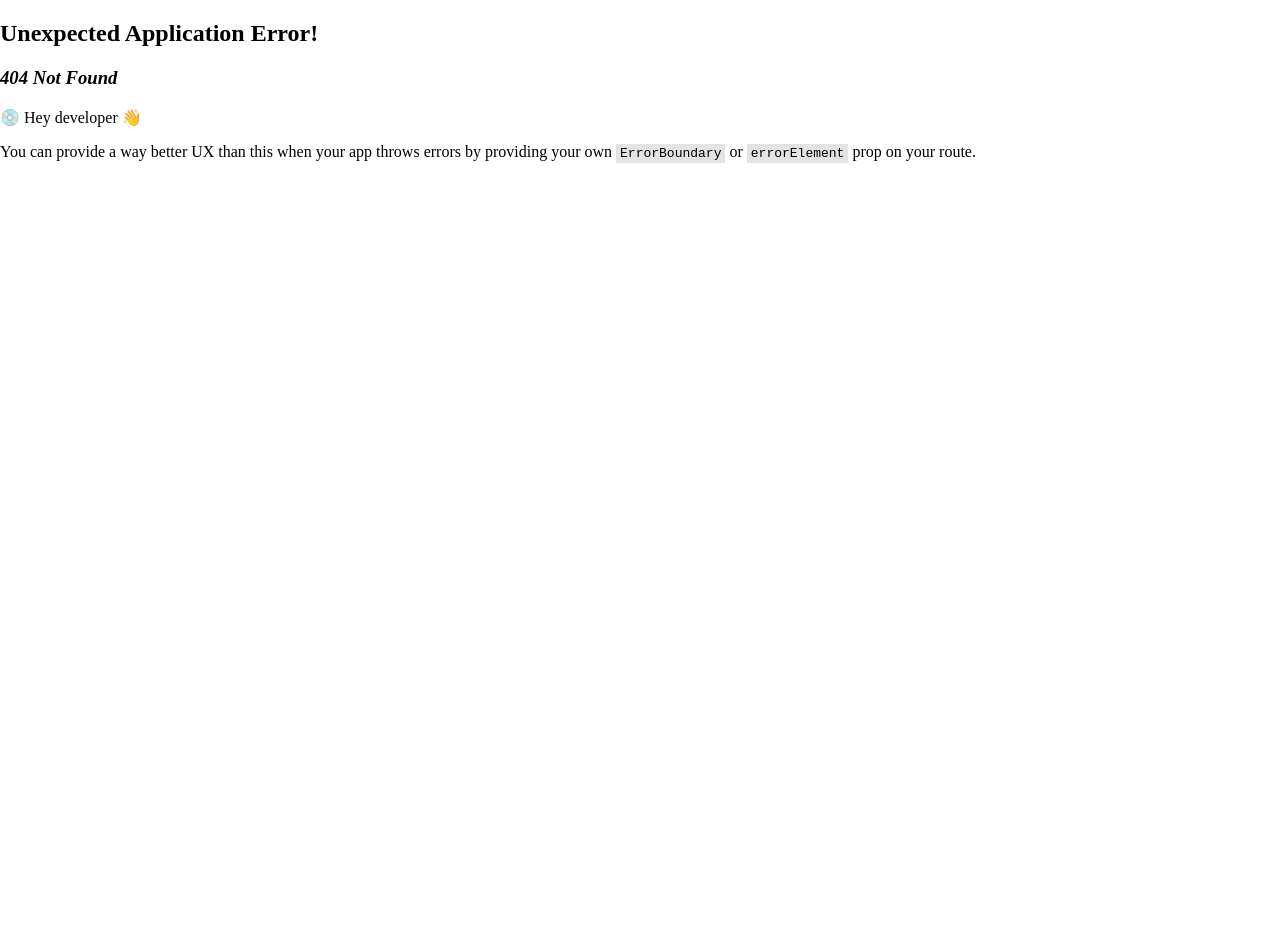
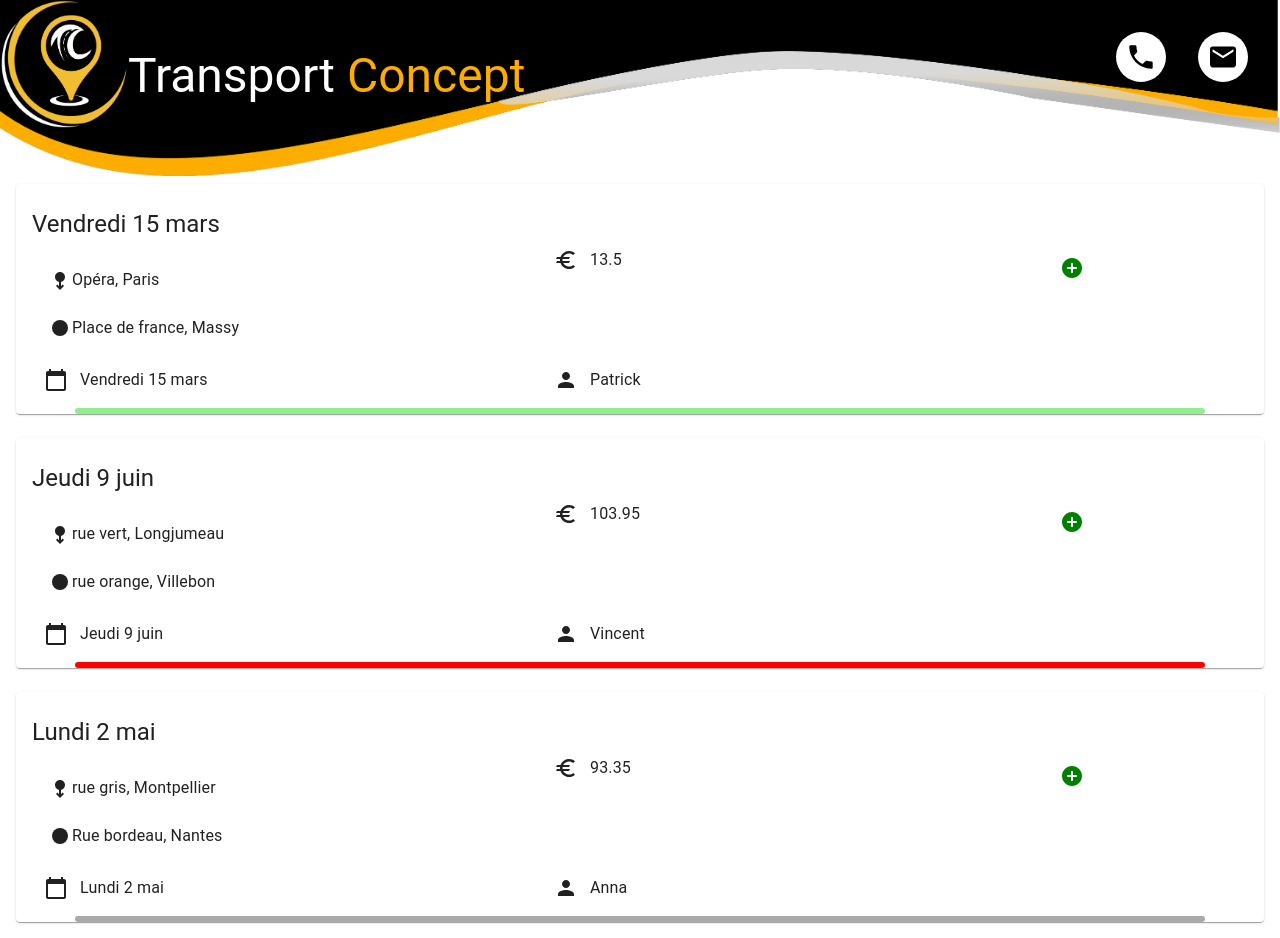
Before and after one commit to my-concept/transport-concept, a React (Vite) app: page /commandHistory in a window 1280 px wide. Before the commit this address had no page. Before the commit the page ends 800 px from the top, so only its background shows below. Built offline with nearby package versions, Linux system fonts and the light colour scheme.

Commit message:
add commandHistory*

```diff
--- a/src/components/CarList.tsx
+++ b/src/components/CarList.tsx
@@ -6,29 +6,8 @@ import { DriverType } from "./types/genericTypes";
 export const CarList = () => {
   const users = useSelector((state) => state.users.users);
 
-  const carLists = users.map(
-    ({
-      name,
-      timeFromPoint,
-      stars,
-      price,
-      formula,
-      nbOfPassenger,
-      timeEstimated,
-      scheduledDropOff,
-    }: DriverType) => (
-      <CommandCard
-        key={name}
-        name={name}
-        timeFromPoint={timeFromPoint}
-        stars={stars}
-        price={price}
-        formula={formula}
-        nbOfPassenger={nbOfPassenger}
-        timeEstimated={timeEstimated}
-        scheduledDropOff={scheduledDropOff}
-      />
-    )
-  );
+  const carLists = users.map((user: DriverType) => (
+    <CommandCard key={user.name} {...user} />
+  ));
   return <Box>{carLists}</Box>;
 };
--- a/src/components/CommandCard.tsx
+++ b/src/components/CommandCard.tsx
@@ -33,18 +33,10 @@ export const CommandCard = ({
     setListIsActive(!listIsActive);
   };
 
-  const otherDriver = users.filter((user) => user.name !== name);
+  const otherDriver = users.filter((user: DriverType) => user.name !== name);
   const displayOtherDriver = otherDriver.map((driver: DriverType) => (
-    <DriverList
-      key={driver.name}
-      name={driver.name}
-      timeEstimated={driver.timeEstimated}
-      nbOfPassenger={driver.nbOfPassenger}
-      stars={driver.stars}
-      price={driver.stars}
-    />
+    <DriverList key={driver.name} {...driver} />
   ));
-  console.log(displayOtherDriver);
 
   return (
     <>
--- /dev/null
+++ b/src/components/CommandHistory.tsx
@@ -0,0 +1,11 @@
+import { TaxiRideHistoryList } from "./TaxiRideHistoryList";
+import { useSelector } from "react-redux";
+import { RideType } from "./types/genericTypes";
+
+export const CommandHistory = () => {
+  const rides = useSelector((state) => state.rides.rides);
+  const displayRidesHistory = rides.map((ride: RideType) => (
+    <TaxiRideHistoryList key={ride.driverName} {...ride} />
+  ));
+  return <div>{displayRidesHistory}</div>;
+};
--- a/src/components/DriverList.tsx
+++ b/src/components/DriverList.tsx
@@ -18,12 +18,14 @@ const CustomListItemIcon = styled(ListItemIcon)`
 export const DriverList = (driverInfo: DriverType) => {
   return (
     <List>
-      <ListItem
+      <ListItem>
+        <List
           sx={{
             paddingTop: 0,
             display: "flex",
             justifyContent: "center",
             margin: "auto",
+            width: "100%",
           }}
         >
           <ListItem>
@@ -50,6 +52,7 @@ export const DriverList = (driverInfo: DriverType) => {
               <StarsIcon />
             </CustomListItemIcon>
           </ListItem>
+        </List>
       </ListItem>
     </List>
   );
--- a/src/components/FakeData/Drivers/Drivers.ts
+++ b/src/components/FakeData/Drivers/Drivers.ts
@@ -14,7 +14,7 @@ export default [
         name: "Vincent",
         timeFromPoint: 5.69,
         stars: 3,
-        price: 13.5,
+        price: 9,
         formula: "VIP",
         nbOfPassenger: 2,
         timeEstimated: 5,
@@ -26,7 +26,7 @@ export default [
         name: "Anna",
         timeFromPoint: 7.12,
         stars: 4,
-        price: 16.5,
+        price: 26.5,
         formula: "Taxi",
         nbOfPassenger: 4,
         timeEstimated: 9,
--- /dev/null
+++ b/src/components/FakeData/rides/rides.ts
@@ -0,0 +1,36 @@
+export default [
+    {
+        driverName:"Patrick",
+        startingPoint: "Opéra, Paris",
+        pointOfArrival: "Place de france, Massy",
+        price: 13.5,
+        formula: "Comfort",
+        nbOfPassenger: 3,
+        droppedOffTime: "14h53",
+        date:'Vendredi 15 mars',
+        status:"Done"
+    },
+     {
+        driverName:"Vincent",
+        startingPoint: "rue vert, Longjumeau",
+        pointOfArrival: "rue orange, Villebon",
+        price: 103.95,
+        formula: "VIP",
+        nbOfPassenger: 3,
+        droppedOffTime: "10h56",
+        date:'Jeudi 9 juin',
+        status:"Cancelled"
+
+    },
+    {
+        driverName:"Anna",
+        startingPoint: "rue gris, Montpellier",
+        pointOfArrival: "Rue bordeau, Nantes",
+        price: 93.35,
+        formula: "Taxi",
+        nbOfPassenger: 5,
+        droppedOffTime: "02h11",
+        date:'Lundi 2 mai',
+        status:"Pending"
+    }
+]
--- /dev/null
+++ b/src/components/TaxiRideHistoryList.tsx
@@ -0,0 +1,95 @@
+import SwipeDownAltIcon from "@mui/icons-material/SwipeDownAlt";
+import { Box } from "@mui/system";
+import Grid from "@mui/material/Grid";
+import { Paper, Typography } from "@mui/material";
+import EuroIcon from "@mui/icons-material/Euro";
+import PersonIcon from "@mui/icons-material/Person";
+import CalendarTodayIcon from "@mui/icons-material/CalendarToday";
+import AddCircleRoundedIcon from "@mui/icons-material/AddCircleRounded";
+import Divider from "@mui/material/Divider";
+import List from "@mui/material/List";
+import ListItemText from "@mui/material/ListItemText";
+import ListItem from "@mui/material/ListItem";
+import FiberManualRecordIcon from "@mui/icons-material/FiberManualRecord";
+import { RideType } from "./types/genericTypes";
+import { styled } from "@mui/material";
+import IconButton from "@mui/material/IconButton";
+
+const CustomGrid = styled(Grid)`
+  display: flex;
+  flexdirection: row;
+`;
+
+export const TaxiRideHistoryList = ({
+  startingPoint,
+  pointOfArrival,
+  price,
+  driverName,
+  date,
+  status,
+}: RideType) => {
+  const statusColor =
+    status === "Done"
+      ? "lightgreen"
+      : status === "Cancelled"
+      ? "red"
+      : "darkgrey";
+
+  return (
+    <Box sx={{ flexGrow: 1, padding: "1em" }}>
+      <Paper>
+        <Grid container spacing={1} padding={2}>
+          <Grid item xs={12}>
+            <Typography variant="h5">{date}</Typography>
+          </Grid>
+
+          <Grid item xs={5}>
+            <List>
+              <ListItem>
+                <SwipeDownAltIcon />
+                <ListItemText>{startingPoint}</ListItemText>
+              </ListItem>
+              <ListItem>
+                <FiberManualRecordIcon />
+                <ListItemText>{pointOfArrival}</ListItemText>
+              </ListItem>
+            </List>
+          </Grid>
+
+          <CustomGrid item xs={5}>
+            <EuroIcon sx={{ margin: "0 0.5em" }} />
+            <Typography>{price}</Typography>
+          </CustomGrid>
+
+          <Grid item xs={2}>
+            <IconButton>
+              <AddCircleRoundedIcon sx={{ color: "green" }} />
+            </IconButton>
+          </Grid>
+          <CustomGrid item xs={5}>
+            <CalendarTodayIcon sx={{ margin: "0 0.5em" }} />
+            <Typography>{date}</Typography>
+          </CustomGrid>
+          <CustomGrid item xs={5}>
+            <PersonIcon sx={{ margin: "0 0.5em" }} />
+            <Typography>{driverName}</Typography>
+          </CustomGrid>
+        </Grid>
+
+        <Grid container spacing={4}>
+          <Grid item xs={12}>
+            <Divider
+              sx={{
+                marginTop: "4em",
+                border: `0.2em solid ${statusColor}`,
+                borderRadius: "10px",
+                width: "90%",
+                margin: "auto",
+              }}
+            />
+          </Grid>
+        </Grid>
+      </Paper>
+    </Box>
+  );
+};
--- /dev/null
+++ b/src/redux/ridesSlices.ts
@@ -0,0 +1,14 @@
+import { createSlice } from '@reduxjs/toolkit'
+import rides from 'src/components/FakeData/rides/rides'
+
+export const userSlice = createSlice({
+  name: 'rides',
+  initialState: {
+    rides: [...rides]
+  },
+  reducers: {}
+})
+
+// Action creators are generated for each case reducer function
+
+export default userSlice.reducer
--- a/src/redux/store.ts
+++ b/src/redux/store.ts
@@ -1,8 +1,10 @@
 import { configureStore } from '@reduxjs/toolkit'
 import userReducer from './userSlice'
+import ridesReducer from './ridesSlices'
 
 export default configureStore({
   reducer: {
-    users:userReducer
+    users:userReducer,
+    rides:ridesReducer
   }
 })
--- a/src/router/RootLayout.tsx
+++ b/src/router/RootLayout.tsx
@@ -9,6 +9,7 @@ import { Login } from "src/components/Login ";
 import { AppDrawer } from "src/components/Drawer/Drawer";
 import { Register } from "src/components/Register";
 import { CarList } from "src/components/CarList";
+import { CommandHistory } from "src/components/CommandHistory";
 
 export const router = createBrowserRouter(
   createRoutesFromElements(
@@ -18,6 +19,7 @@ export const router = createBrowserRouter(
       <Route path="/drawer" element={<AppDrawer />} />
       <Route path="/register" element={<Register />} />
       <Route path="/commandPage" element={<CarList />} />
+      <Route path="/commandHistory" element={<CommandHistory />} />
     </Route>
   )
 );
```
Also changed, not shown: src/components/types/genericTypes.ts (+9 -0 lines). Lines whose indentation alone changed are shown as unchanged.
